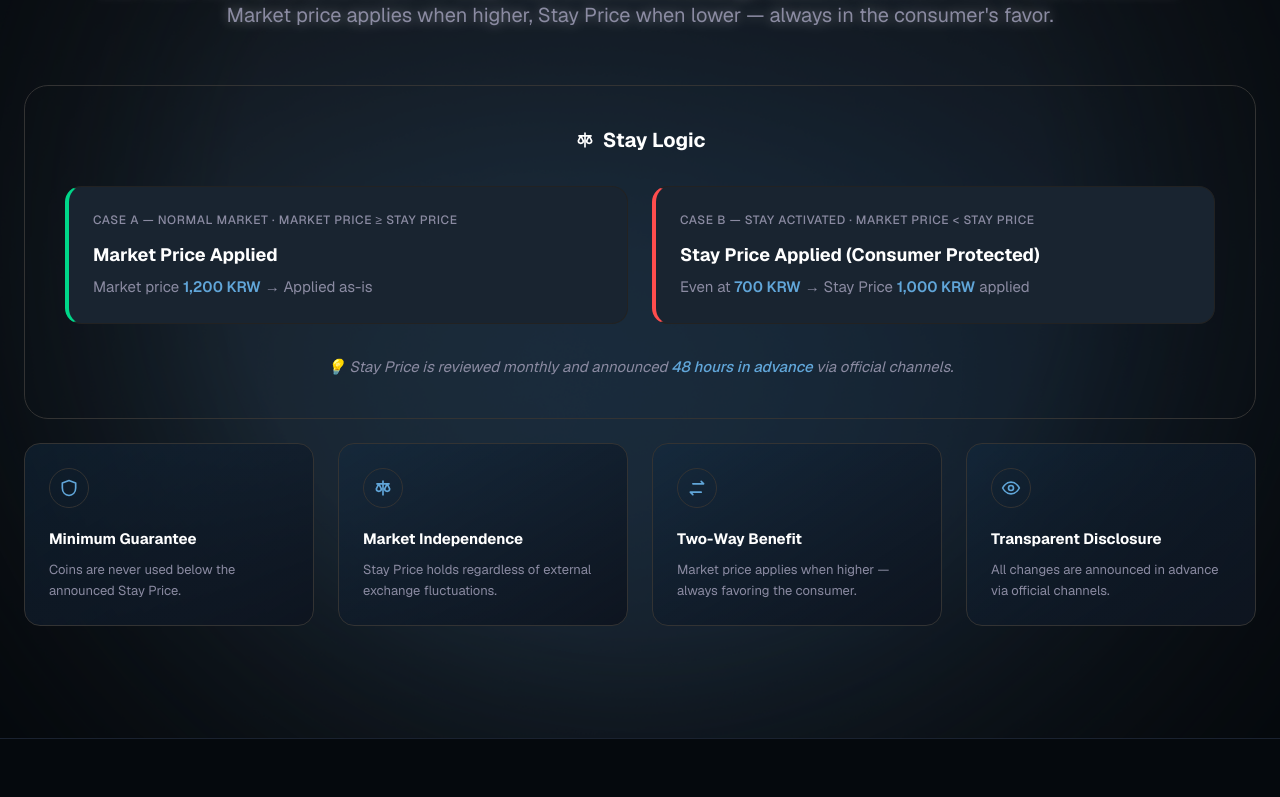
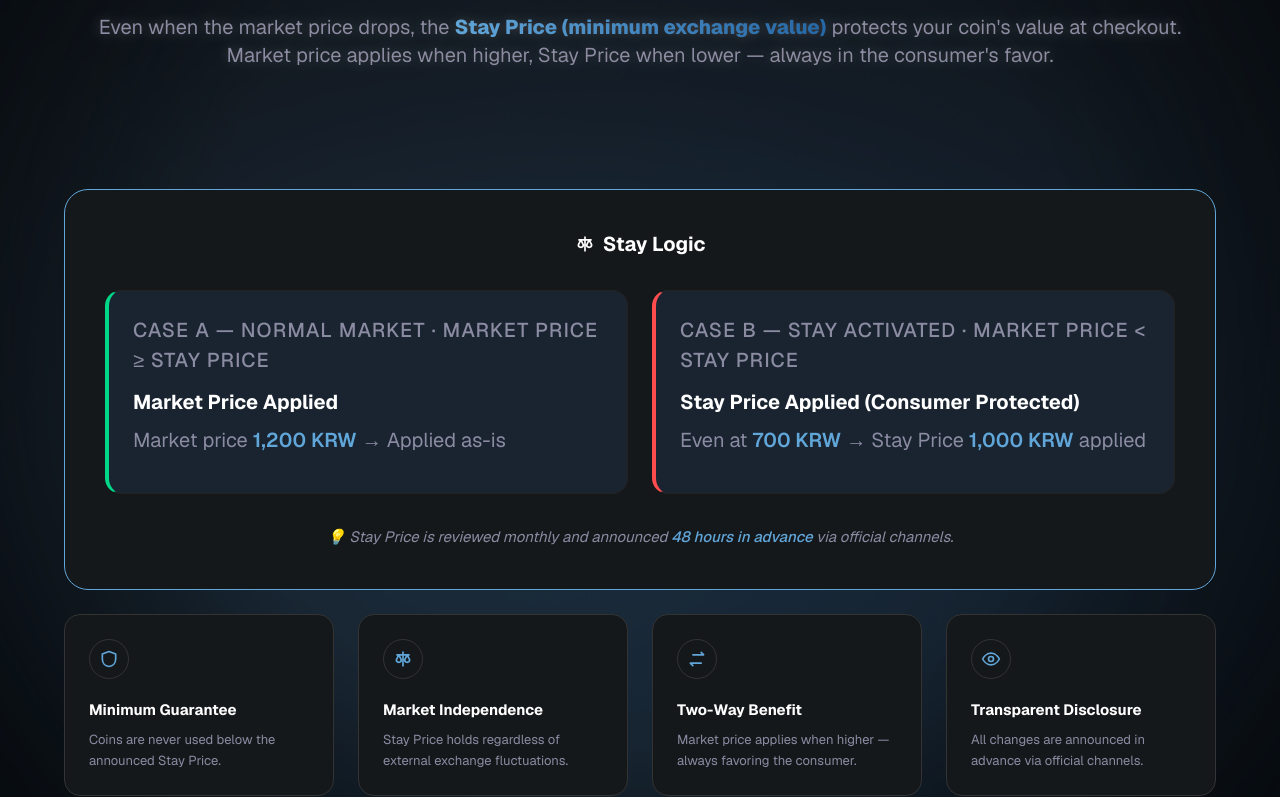
Before and after one commit to SonnyBlackVito/Obed_frontend, a Next.js app: page / in a window 1280 px wide. Shown: the part 2239-3036 px from the top of the page. Built offline with nearby package versions, Linux system fonts and the light colour scheme.

Commit message:
first commit

```diff
--- a/components/sections/stay-system.tsx
+++ b/components/sections/stay-system.tsx
@@ -67,22 +67,11 @@ export function StaySystem() {
     <section
       ref={rootRef}
       id="stay-system"
-      className="relative  px-4 md:px-6 py-20 md:py-28 overflow-hidden"
+      className="relative px-4 md:px-6 py-20 md:py-28 overflow-hidden"
     >
-      {/* Background Image */}
-      <div
-        className="absolute inset-0 z-0 pointer-events-none bg-cover bg-center bg-no-repeat opacity-60 mix-blend-lighten"
-        style={{
-          backgroundImage: "url('/background_image.png')",
-          maskImage:
-            "radial-gradient(circle at center, black 30%, transparent 100%)",
-          WebkitMaskImage:
-            "radial-gradient(circle at center, black 50%, transparent 100%)",
-        }}
-      />
       <div
         data-stay="heading"
-        className="text-center drop-shadow-[0_0_6px_rgba(255,255,255,0.4)] max-w-6xl mx-auto flex flex-col items-center"
+        className="text-center mb-5 md:mb-20 py-10 drop-shadow-[0_0_6px_rgba(255,255,255,0.4)] max-w-6xl mx-auto flex flex-col items-center"
       >
         <svg
           xmlns="http://www.w3.org/2000/svg"
@@ -116,14 +105,26 @@ export function StaySystem() {
         </p>
       </div>
 
-      <div className="mx-auto max-w-7xl relative z-10">
+      {/* Background Image */}
+      <div
+        className="absolute inset-0 z-0 pointer-events-none bg-cover bg-center bg-no-repeat opacity-60 mix-blend-lighten"
+        style={{
+          backgroundImage: "url('/background_image.png')",
+          maskImage:
+            "radial-gradient(circle at center, black 30%, transparent 100%)",
+          WebkitMaskImage:
+            "radial-gradient(circle at center, black 50%, transparent 100%)",
+        }}
+      />
+
+      <div className="mx-auto max-w-6xl relative z-10">
         {/* Logic box */}
         <div
           data-stay="logic"
-          className="mt-14 relative rounded-[24px] border border-[#333] p-8 md:p-10"
+          className="mt-14 bg-[#15181B] relative rounded-[24px] border border-[#61A6D9] p-8 md:p-10"
         >
           <div className="flex items-center justify-center gap-2 mb-8 text-white font-bold text-lg md:text-xl">
-            <ScaleIcon className="w-5 h-5 text-[#fff]" />
+            <ScaleIcon className="w-5 h-5 text-white" />
             Stay Logic
           </div>
 
@@ -178,7 +179,8 @@ export function StaySystem() {
             <div
               key={title}
               data-stay="feature"
-              className="relative rounded-2xl border border-[#333] bg-gradient-to-br from-[#122A40]/50 to-[#0E1520] p-6 hover:border-[#61A6D9]/50 transition-colors"
+              // bg-gradient-to-br from-[#122A40]/50 to-[#0E1520]
+              className="relative rounded-2xl border border-[#333] bg-[#15181B]  p-6 hover:border-[#61A6D9]/50 transition-colors"
             >
               <div className="w-10 h-10 rounded-full flex justify-center items-center border border-[#333] text-[#61A6D9] mb-5">
                 <Icon className="w-5 h-5" />
@@ -212,15 +214,15 @@ function CaseCard({
   return (
     <div
       data-stay="case"
-      className={`relative rounded-2xl p-6 border border-[#222] bg-[#192430] border-l-[4px] ${borderColor}`}
+      className={`relative h-[204px] rounded-2xl p-6 border border-[#222] bg-[#192430] border-l-[4px] ${borderColor}`}
     >
-      <div className="text-[11px] md:text-[12px] tracking-wider text-[#8B8BA2] font-medium uppercase mb-3">
+      <div className="text-[11px] md:text-[20px] tracking-wider text-[#8B8BA2] font-medium uppercase mb-3">
         {label}
       </div>
-      <div className="text-[17px] md:text-[18px] font-bold text-white mb-2">
+      <div className="text-[17px] md:text-[20px] font-bold text-white mb-2">
         {badge}
       </div>
-      <div className="text-[14px] md:text-[15px] text-[#8B8BA2]">{detail}</div>
+      <div className="text-[14px] md:text-[20px] text-[#8B8BA2]">{detail}</div>
     </div>
   );
 }
```
Also changed, not shown: app/page.tsx (+14 -14 lines).
